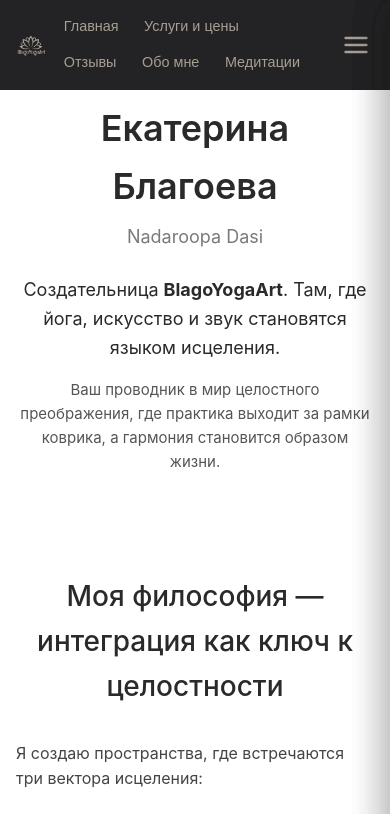
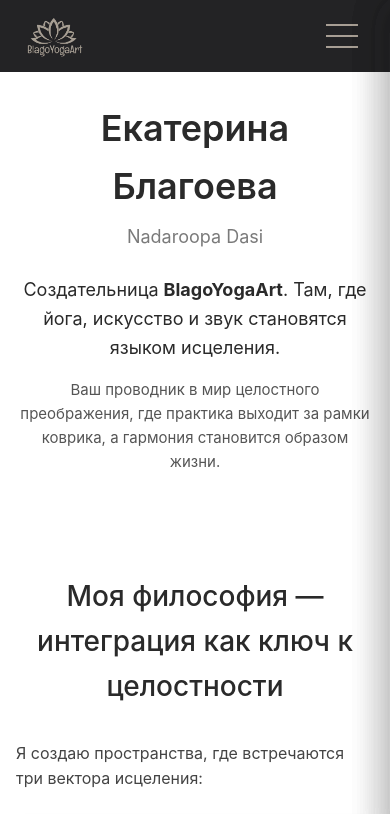
Before and after one commit to Graf4ik/blago-yoga-app, a Next.js app: page /about in a window 390 px wide. Shown: the top 814 px of the page. Built offline with nearby package versions, Linux system fonts and the light colour scheme.

Commit message:
Add burger mobile menu

```diff
--- a/src/components/DataConsentPage/DataConsentPage.tsx
+++ b/src/components/DataConsentPage/DataConsentPage.tsx
@@ -38,7 +38,7 @@
 
             <h2>5. Контакты</h2>
             <p>
-                Ответственное лицо: <strong>Графова Екатерина Сергеевна</strong><br />
+                Ответственное лицо: <strong>Благоева Екатерина Сергеевна</strong><br />
                 Email: <strong>katerina-grafova@mail.ru</strong>
             </p>
         </section>
--- a/src/components/Navbar/Navbar.module.scss
+++ b/src/components/Navbar/Navbar.module.scss
@@ -14,6 +14,7 @@
     padding: 0 40px;
 
     .navContent {
+      position: relative;
       height: 100%;
       display: flex;
       align-items: center;
@@ -22,26 +23,20 @@
       .leftGroup {
         display: flex;
         align-items: center;
-        gap: 1rem;
       }
 
-      .logo {
-        user-select: none;
-
-        .logoImg {
-          width: 95px;
-          display: block;
-        }
+      .logoImg {
+        width: 95px;
+        display: block;
       }
 
       .links {
         display: flex;
         align-items: center;
         gap: 0.8rem;
-        flex-wrap: wrap;
 
         .linksBtn {
-          background: #232325;
+          background: transparent;
           color: #a79e94;
           border: none;
           border-radius: 1.5rem;
@@ -49,28 +44,71 @@
           font-size: 1rem;
           cursor: pointer;
           transition: background 0.2s;
-          white-space: nowrap;
 
-          &:hover,
-          &:focus {
+          &:hover {
             background: #39393b;
           }
         }
       }
 
+      .questionBtn {
+        background: #a79e94;
+        color: #232325;
+        font-weight: 500;
+        border-radius: 1.5rem;
+        padding: 0.45rem 1.2rem;
+        cursor: pointer;
+        transition: background 0.3s ease, transform 0.1s ease, box-shadow 0.3s ease;
+
+        &:hover {
+          background: #c2b8ad;
+          box-shadow: 0 4px 10px rgba(0, 0, 0, 0.2);
+        }
+
+        &:focus {
+          outline: none;
+          background: #c2b8ad;
+          box-shadow: 0 4px 10px rgba(0, 0, 0, 0.2);
+        }
+
+        &:active {
+          box-shadow: 0 2px 5px rgba(0, 0, 0, 0.2);
+        }
+      }
+
       .burgerMenu {
-        display: flex;
-        align-items: center;
+        display: none;
 
         .menuButton {
+          width: 32px;
+          height: 24px;
           background: none;
           border: none;
-          color: #a79e94;
-          padding: 0.5rem;
           cursor: pointer;
           display: flex;
-          align-items: center;
-          justify-content: center;
+          flex-direction: column;
+          justify-content: space-between;
+
+          span {
+            height: 2px;
+            width: 100%;
+            background: #a79e94;
+            transition: 0.3s;
+          }
+
+          &.open {
+            span:nth-child(1) {
+              transform: rotate(45deg) translateY(10px);
+            }
+
+            span:nth-child(2) {
+              opacity: 0;
+            }
+
+            span:nth-child(3) {
+              transform: rotate(-45deg) translateY(-10px);
+            }
+          }
         }
       }
     }
@@ -82,56 +120,51 @@
     height: 72px;
 
     .container {
-      padding: 0 16px;
+      padding: 0;
 
       .navContent {
-        .logo .logoImg {
+        .logoImg {
           width: 72px;
+          margin-left: 1rem;
         }
 
-        .leftGroup {
-          gap: 0.6rem;
+        .questionBtn {
+          display: none;
+        }
+
+        .burgerMenu {
+          display: block;
+          margin-right: 2rem;
         }
 
         .links {
-          gap: 0.5rem;
+          position: absolute;
+          top: 58px;
+          left: 0;
+          right: 0;
+          background: #232325;
+          flex-direction: column;
+          align-items: stretch;
+          max-height: 0;
+          overflow: hidden;
+          transition: max-height 0.3s ease;
+
+          &.linksOpen {
+            max-height: 400px;
+          }
 
           .linksBtn {
-            padding: 0.3rem 0.8rem;
-            font-size: 0.95rem;
+            padding: 1rem;
+            border-radius: 0;
+            text-align: left;
+            border-bottom: 1px solid #2f2f31;
           }
-        }
 
-        .burgerMenu {
-          margin-left: 0.5rem;
-        }
-      }
-    }
-  }
-}
-
-@media (max-width: 600px) {
-  .navbar {
-    height: 90px;
-
-    .container {
-      padding: 0 12px;
-
-      .navContent {
-        .logo .logoImg {
-          width: 60px;
-        }
-
-        .leftGroup {
-          gap: 0.4rem;
-        }
-
-        .links {
-          gap: 0.4rem;
-
-          .linksBtn {
-            padding: 0.25rem 0.6rem;
-            font-size: 0.9rem;
+          .mobileQuestionBtn {
+            background: #a79e94;
+            color: #232325;
+            font-weight: 500;
+            text-align: center;
           }
         }
       }
--- a/src/components/Navbar/Navbar.tsx
+++ b/src/components/Navbar/Navbar.tsx
@@ -2,13 +2,16 @@
 
 import React, { FC, useState } from 'react';
 import styles from './Navbar.module.scss';
-import { useNavScroll} from "@/lib/scroll-utils";
-import ContactSidebar from "@/components/ContactSidebar/ContactSidebar";
-import Link from "next/link";
+import { useNavScroll } from '@/lib/scroll-utils';
+import ContactSidebar from '@/components/ContactSidebar/ContactSidebar';
+import Link from 'next/link';
 
 const Navbar: FC = () => {
   const [sidebarOpen, setSidebarOpen] = useState(false);
+  const [menuOpen, setMenuOpen] = useState(false);
   const { handleNav } = useNavScroll();
+
+  const toggleMenu = () => setMenuOpen(!menuOpen);
 
   return (
       <nav className={styles.navbar}>
@@ -17,34 +20,56 @@
             <div className={styles.leftGroup}>
               <div className={styles.logo}>
                 <Link href="/">
-                <img src="/logo.png" className={styles.logoImg}/>
+                  <img src="/logo.png" className={styles.logoImg} />
                 </Link>
               </div>
 
-            <div className={styles.links}>
-              <button className={styles.linksBtn} onClick={() => handleNav('top')}>Главная</button>
-              <button className={styles.linksBtn} onClick={() => handleNav('services')}>Услуги и цены</button>
-              <button className={styles.linksBtn} onClick={() => handleNav('reviews')}>Отзывы</button>
-              <button className={styles.linksBtn}>
-                <Link href="/about">Обо мне</Link>
+              <div className={`${styles.links} ${menuOpen ? styles.linksOpen : ''}`}>
+                <button className={styles.linksBtn} onClick={() => { handleNav('top'); toggleMenu(); }}>
+                  Главная
+                </button>
+                <button className={styles.linksBtn} onClick={() => { handleNav('services'); toggleMenu(); }}>
+                  Услуги и цены
+                </button>
+                <button className={styles.linksBtn} onClick={() => { handleNav('reviews'); toggleMenu(); }}>
+                  Отзывы
                 </button>
                 <button className={styles.linksBtn}>
-                <Link href="/music">Медитации</Link>
+                  <Link href="/about" onClick={toggleMenu}>Обо мне</Link>
+                </button>
+                <button className={styles.linksBtn}>
+                  <Link href="/music" onClick={toggleMenu}>Медитации</Link>
+                </button>
+
+                <button
+                    className={`${styles.linksBtn} ${styles.mobileQuestionBtn}`}
+                    onClick={() => {
+                      setSidebarOpen(true);
+                      toggleMenu();
+                    }}>
+                  Задать вопрос
                 </button>
               </div>
             </div>
 
+            <button
+                className={`${styles.linksBtn} ${styles.questionBtn}`}
+                onClick={() => setSidebarOpen(true)}>
+              Задать вопрос
+            </button>
+
             <div className={styles.burgerMenu}>
-            <button className={styles.menuButton} aria-label="Открыть меню" onClick={() => setSidebarOpen(true)}>
-              <svg width="28" height="28" viewBox="0 0 24 24" fill="none" stroke="currentColor" strokeWidth="2"
-                   strokeLinecap="round" strokeLinejoin="round">
-                <line x1="3" y1="12" x2="21" y2="12"/>
-                <line x1="3" y1="6" x2="21" y2="6"/>
-                <line x1="3" y1="18" x2="21" y2="18"/>
-              </svg>
+              <button
+                  className={`${styles.menuButton} ${menuOpen ? styles.open : ''}`}
+                  aria-label="Открыть меню"
+                  onClick={toggleMenu}>
+                <span></span>
+                <span></span>
+                <span></span>
               </button>
             </div>
-          <ContactSidebar open={sidebarOpen} onClose={() => setSidebarOpen(false)}/>
+
+            <ContactSidebar open={sidebarOpen} onClose={() => setSidebarOpen(false)} />
           </div>
         </div>
       </nav>
--- a/src/components/PrivacyPolicyPage/PrivacyPage.tsx
+++ b/src/components/PrivacyPolicyPage/PrivacyPage.tsx
@@ -47,7 +47,7 @@
 
             <h2>6. Контакты</h2>
             <p>
-                Ответственное лицо: <strong>Графова Екатерина Сергеевна</strong><br />
+                Ответственное лицо: <strong>Благоева Екатерина Сергеевна</strong><br />
                 Email: <strong>katerina-grafova@mail.ru</strong>
             </p>
         </section>
```
Lines whose indentation alone changed are shown as unchanged.
